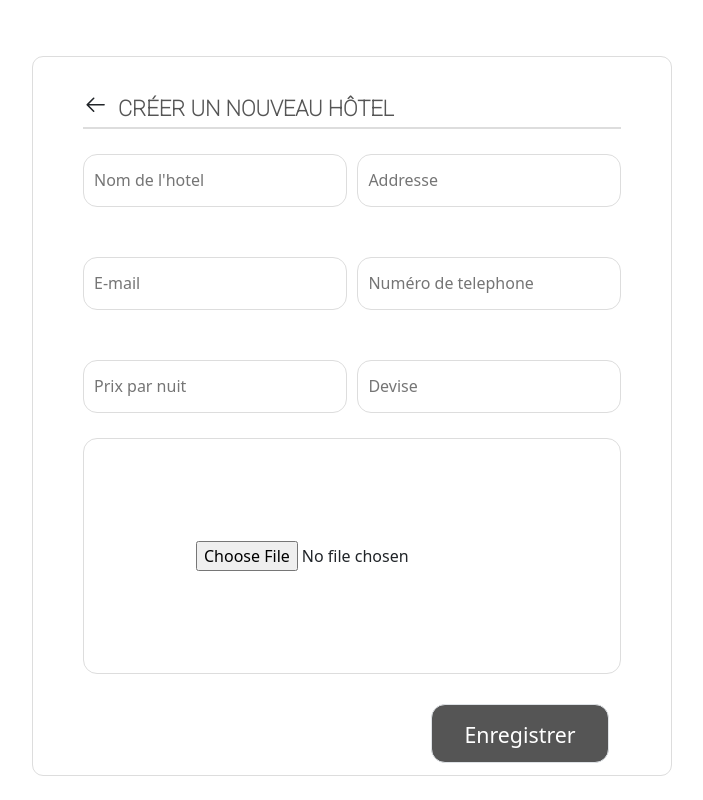
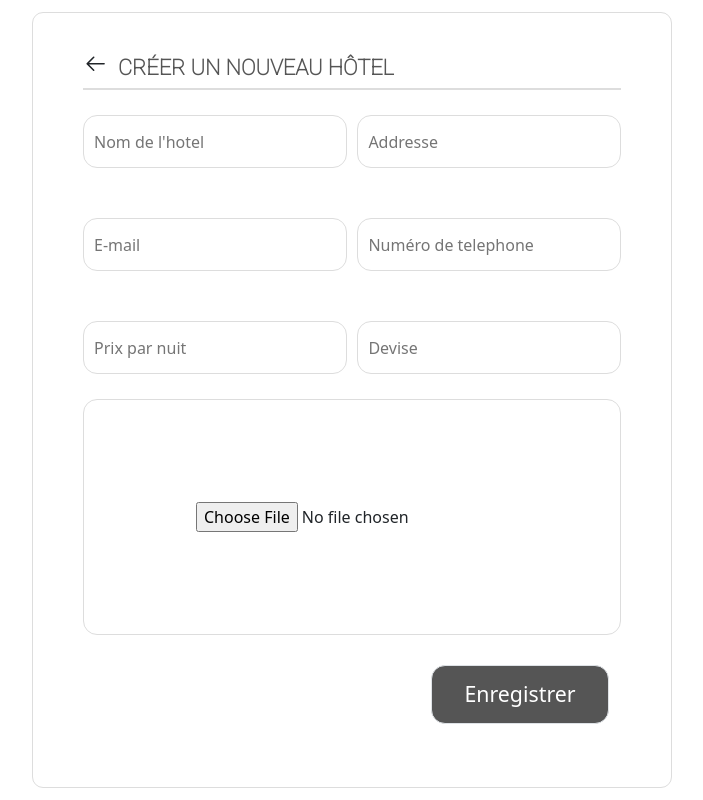
Before and after one commit to Cheikh-Ahmed-Tidiane-Gueye/RED-PRODUCT, a React (Vite) app in the folder frontend/: page /modal in a window 1280 px wide. Shown: the whole page, without its empty margins (352-1055 px from the left). Built offline with nearby package versions, Linux system fonts and the light colour scheme.

Commit message:
frontend8

```diff
--- a/frontend/src/App.css
+++ b/frontend/src/App.css
@@ -400,13 +400,13 @@ label {
   background-color: #ebeaea;
 }
 .Modal{
-  height: 90%;
+  height: 97%;
   border-radius: 11px;
   padding: 0 50px;
   border: 1.323px solid #DDD;
   background: #FFF;
   position: absolute;
-  top: 1%;
+  top:-4.5%;
   left: 30%;
   z-index: 1;
 }
@@ -468,7 +468,7 @@ label {
   border-radius: 14px;
   border: 1.302px solid #DDD;
   width: 100%;
-  height: 236.124px;
+  height: 236px;
   text-decoration: none;
 }
 .ModalFile{
@@ -479,8 +479,8 @@ label {
   display: flex;
   justify-content: center;
   align-items: center;
-  margin: 30px 0;
-  padding-top: 20px;
+  margin-top: 30px;
+  /* padding-top: 20px; */
   border-radius: 14px;
   background: #555;
 }
```
